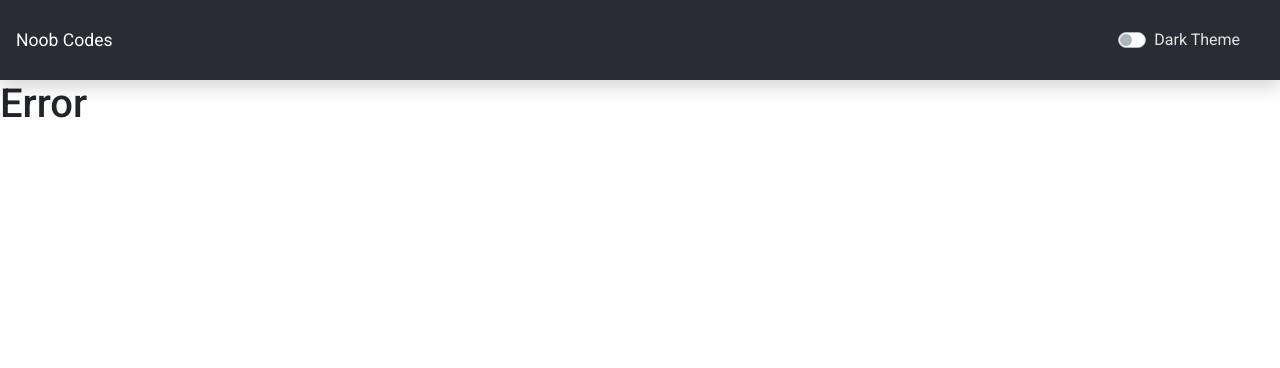
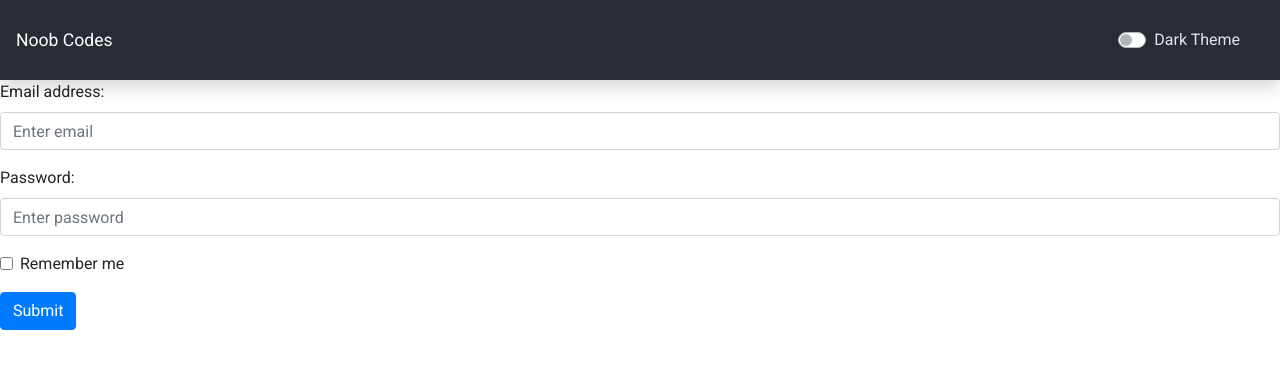
Before and after one commit to shelcia/noobcodes, a React (Create React App) app: page /admin/rombakushithaan in a window 1280 px wide. Shown: the top 368 px of the page. Built offline with nearby package versions, Linux system fonts and the light colour scheme.

Commit message:
added admin page setup

```diff
--- a/src/App.js
+++ b/src/App.js
@@ -1,5 +1,6 @@
 import React from "react";
 import { BrowserRouter, Route, Switch } from "react-router-dom";
+import Admin from "./components/adminpage/admin";
 import MinMax from "./components/array/MinMax";
 import { ThemeProvider } from "./components/context/ThemeContext";
 import Error404 from "./components/Error404";
@@ -16,6 +17,7 @@ const App = () => {
           <Switch>
             <Route path="/" exact component={HomePage} />
             <Route path="/arrayprograms" exact component={MinMax} />
+            <Route path="/admin/rombakushithaan" exact component={Admin} />
             <Route component={Error404} />
           </Switch>
         </BrowserRouter>
--- /dev/null
+++ b/src/components/adminpage/Admin.jsx
@@ -0,0 +1,38 @@
+import React from "react";
+
+const Admin = () => {
+  return (
+    <React.Fragment>
+      <form>
+        <div className="form-group">
+          <label for="email">Email address:</label>
+          <input
+            type="email"
+            className="form-control"
+            placeholder="Enter email"
+            id="email"
+          />
+        </div>
+        <div className="form-group">
+          <label for="pwd">Password:</label>
+          <input
+            type="password"
+            className="form-control"
+            placeholder="Enter password"
+            id="pwd"
+          />
+        </div>
+        <div className="form-group form-check">
+          <label className="form-check-label">
+            <input className="form-check-input" type="checkbox" /> Remember me
+          </label>
+        </div>
+        <button type="submit" className="btn btn-primary">
+          Submit
+        </button>
+      </form>
+    </React.Fragment>
+  );
+};
+
+export default Admin;
```
